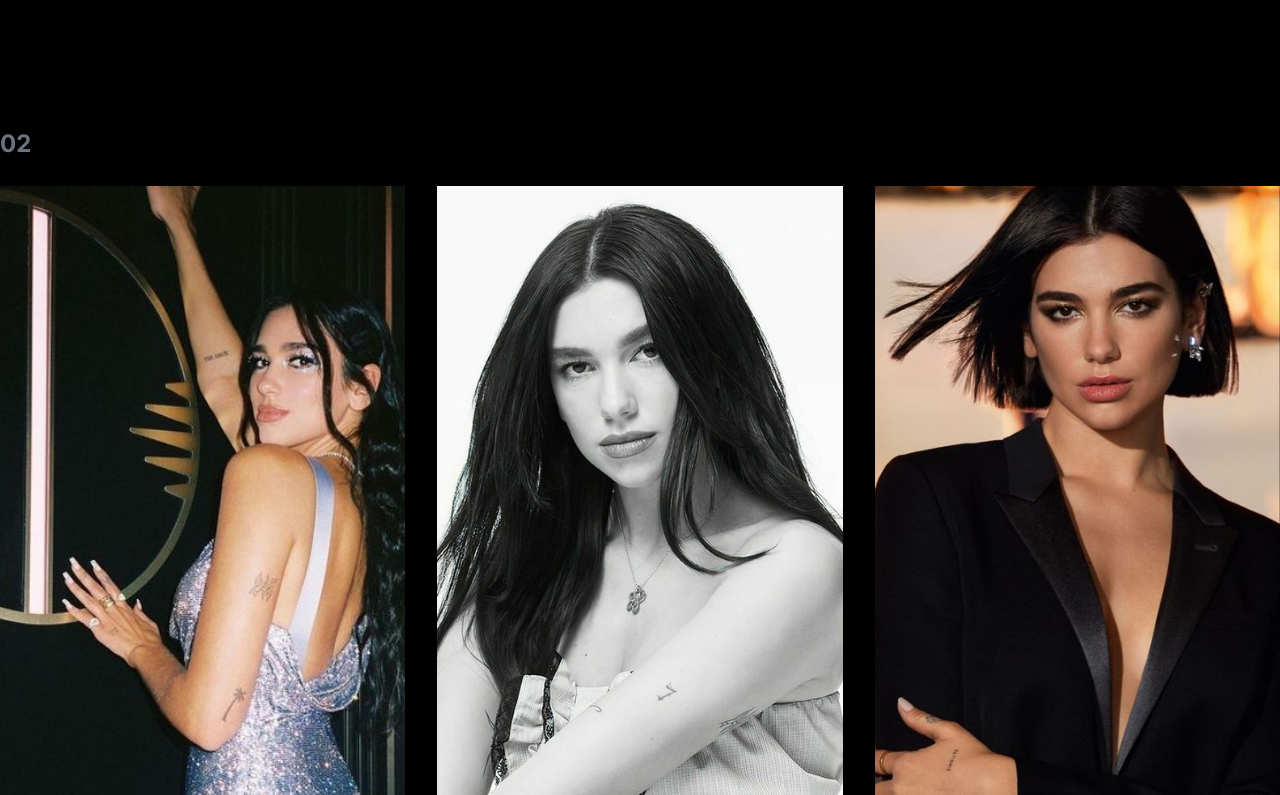
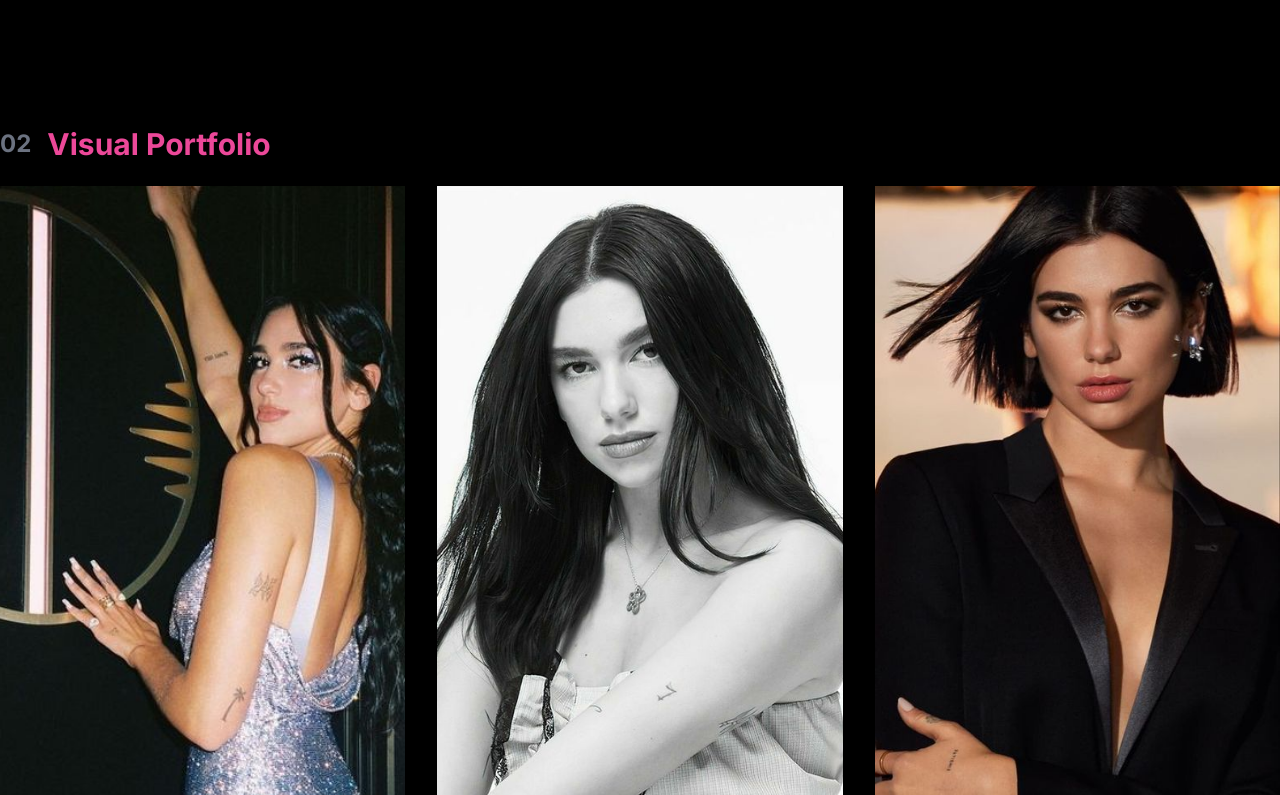
Before and after one commit to Intina47/modelling-portfolio, a Next.js app: page / in a window 1280 px wide. Shown: the part 1645-2440 px from the top of the page. Built offline with nearby package versions, Linux system fonts and the light colour scheme.

Commit message:
Update styles in Visual Portfolio component

```diff
--- a/app/components/visualportfolio.tsx
+++ b/app/components/visualportfolio.tsx
@@ -17,7 +17,7 @@ const VisualPortfolio = () => {
     {/* Title */}
     <div className="flex items-center mb-6">
      <span className="text-2xl font-bold text-gray-500 mr-4">02</span>
-     <h2 className="text-3xl font-bold">Visual Portfolio</h2>
+     <h2 className="text-3xl font-bold text-pink-500">Visual Portfolio</h2>
     </div>
 
     {/*Items */}
@@ -35,7 +35,7 @@ const VisualPortfolio = () => {
     {/* Show More Button */}
     {visibleItems < portfolioItems.length && (
      <div className="flex justify-center mt-8">
-      <button onClick={showMoreItems} className="bg-black hover:bg-pink-600 hover:text-black text-white font-bold py-2 px-4">
+      <button onClick={showMoreItems} className="bg-black hover:bg-pink-600 hover:text-black text-white font-bold py-2 px-4 outline outline-offset-2 outline-1 focus:shadow-outline-blue">
          Show More
       </button>
      </div>
```
